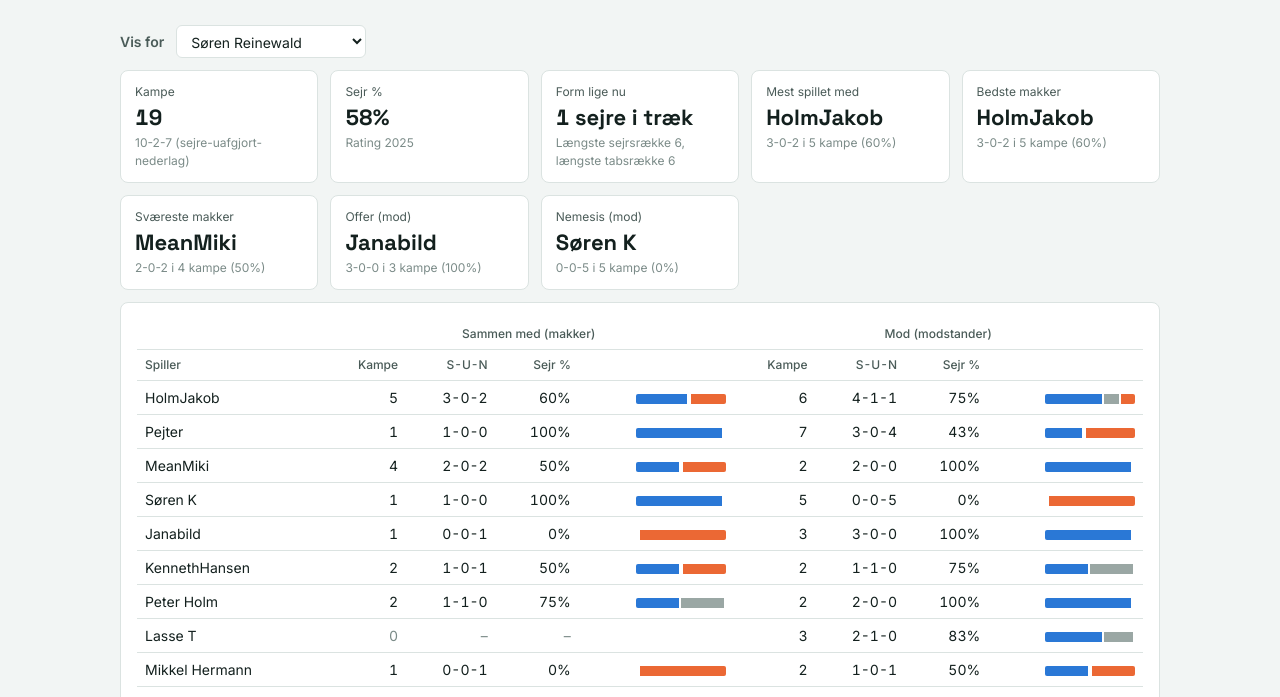
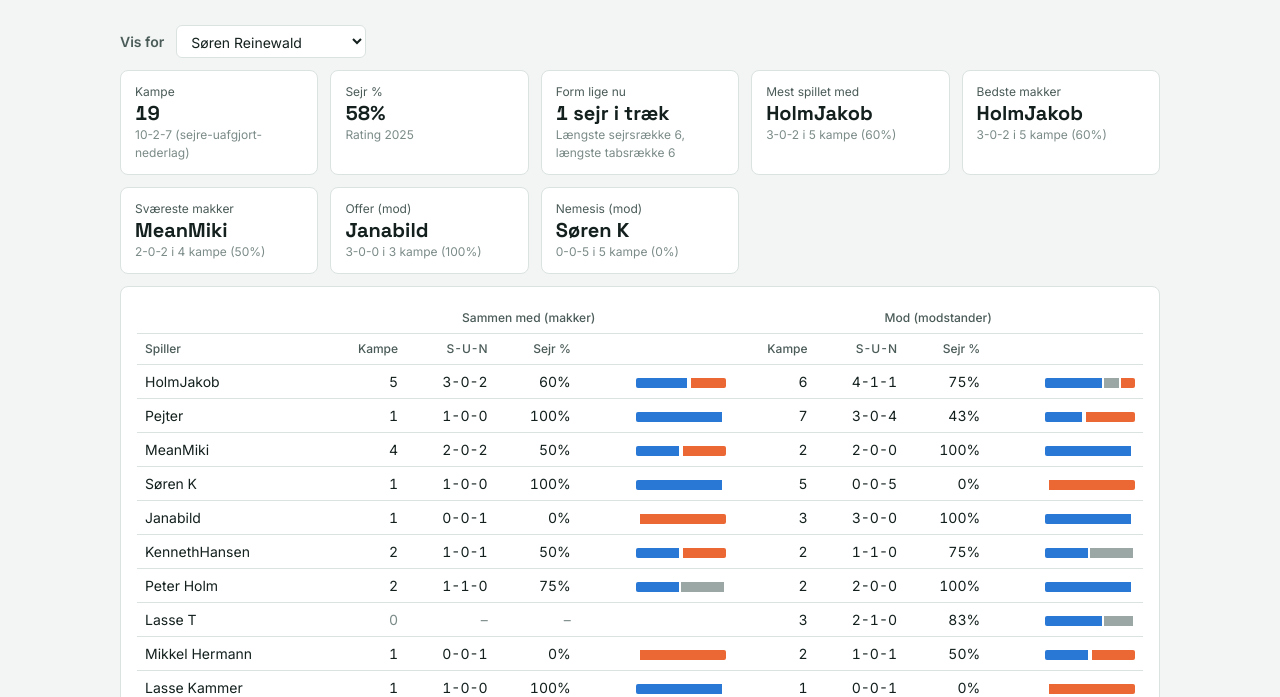
Before and after one commit to reinewald/padel-stats, a plain HTML site: page index.html in a window 1280 px wide. Shown: the part 95-792 px from the top of the page. Drawn offline with Linux system fonts and the light colour scheme.

Commit message:
Add files via upload

```diff
--- a/index.html
+++ b/index.html
@@ -44,7 +44,7 @@ select{min-width:190px}
 .tiles{display:grid;grid-template-columns:repeat(auto-fit,minmax(170px,1fr));gap:12px}
 .tile{background:var(--surface);border:1px solid var(--line);border-radius:8px;padding:12px 14px;min-width:0}
 .tile .k{font-size:12px;color:var(--ink2)}
-.tile .v{font-family:var(--font-head);font-size:22px;font-weight:700;font-variant-numeric:tabular-nums}
+.tile .v{font-family:var(--font-head);font-size:20px;line-height:1.25;font-weight:700;font-variant-numeric:tabular-nums;overflow-wrap:anywhere}
 .tile .s{font-size:12px;color:var(--muted)}
 .scroll{overflow-x:auto}
 table{border-collapse:collapse;width:100%;font-variant-numeric:tabular-nums}
@@ -93,7 +93,7 @@ ol.rank .n{font-variant-numeric:tabular-nums;color:var(--ink2);white-space:nowra
     </div>
     <div class="tiles" id="tiles"></div>
     <div class="card scroll" id="mine"></div>
-    <p class="note">Makker = på samme hold. Modstander = på det andet hold. Hver kamp tæller én gang pr. makker og én gang pr. modstander. Uafgjort tæller som en halv sejr i sejr %, ligesom i Rankade. Små stikprøver (under 4 kampe) bør tages med et gran salt.</p>
+    <p class="note">Makker = på samme hold. Modstander = på det andet hold. Hver kamp tæller én gang pr. makker og én gang pr. modstander. Uafgjort tæller som en halv sejr i sejr %, ligesom i Rankade. Små stikprøver (under 4 kampe) bør tages med et gran salt. Bedste og sværeste makker/modstander kræver mindst 3 kampe, hvis det giver nok at sammenligne, ellers 2 eller 1, og så står alle der har samme resultat.</p>
   </section>
 
   <section>
@@ -169,16 +169,33 @@ function tile(k,v,s){return `<div class="tile"><div class="k">${k}</div><div cla
 function renderMine(){
   const r=pl[me],s=streak[me];
   const others=[...P.keys()].filter(i=>i!==me);
-  const best=(src,min,asc)=>{const c=others.filter(i=>src[me][i].p>=min);c.sort((a,b)=>(pct(src[me][b])-pct(src[me][a]))*(asc?-1:1)||src[me][b].p-src[me][a].p);return c[0]};
-  const bp=best(tog,3,false),wp=best(tog,3,true),bv=best(vs,3,false),wv=best(vs,3,true);
+  const pick=(src,asc)=>{
+    for(const min of [3,2,1]){
+      const c=others.filter(i=>src[me][i].p>=min);
+      if(c.length>=2||min===1){
+        if(!c.length)return [];
+        c.sort((a,b)=>(pct(src[me][b])-pct(src[me][a]))*(asc?-1:1)||src[me][b].p-src[me][a].p);
+        const top=c[0];
+        return c.filter(i=>pct(src[me][i])===pct(src[me][top])&&src[me][i].p===src[me][top].p);
+      }
+    }
+    return [];
+  };
+  const bp=pick(tog,false),wp=pick(tog,true),bv=pick(vs,false),wv=pick(vs,true);
   const mostT=[...others].sort((a,b)=>tog[me][b].p-tog[me][a].p)[0];
-  const t=(i,src)=>i==null?['–','']:[P[i],`${rec(src[me][i])} i ${src[me][i].p} kampe (${fp(pct(src[me][i]))})`];
-  const cur=s.cur>0?`${s.cur} sejre i træk`:s.cur<0?`${-s.cur} nederlag i træk`:'Uafgjort sidst';
+  const t=(l,src)=>{
+    if(!l.length)return ['–',''];
+    const r=src[me][l[0]];
+    const names=l.slice(0,3).map(i=>P[i]).join(', ')+(l.length>3?` +${l.length-3}`:'');
+    return [names,`${rec(r)} i ${r.p} ${r.p===1?'kamp':'kampe'}${l.length>1?' hver':''} (${fp(pct(r))})${r.p<3?' · lille stikprøve':''}`];
+  };
+  const t1=i=>t([i],tog);
+  const cur=s.cur>0?`${s.cur} ${s.cur===1?'sejr':'sejre'} i træk`:s.cur<0?`${-s.cur} nederlag i træk`:'Uafgjort sidst';
   document.getElementById('tiles').innerHTML=[
     tile('Kampe',r.p,`${rec(r)} (sejre-uafgjort-nederlag)`),
     tile('Sejr %',fp(pct(r)),`Rating ${RATING[P[me]]}`),
     tile('Form lige nu',cur,`Længste sejrsrække ${s.bw}, længste tabsrække ${s.bl}`),
-    tile('Mest spillet med',...t(mostT,tog)),
+    tile('Mest spillet med',...t1(mostT)),
     tile('Bedste makker',...t(bp,tog)),
     tile('Sværeste makker',...t(wp,tog)),
     tile('Offer (mod)',...t(bv,vs)),
```
